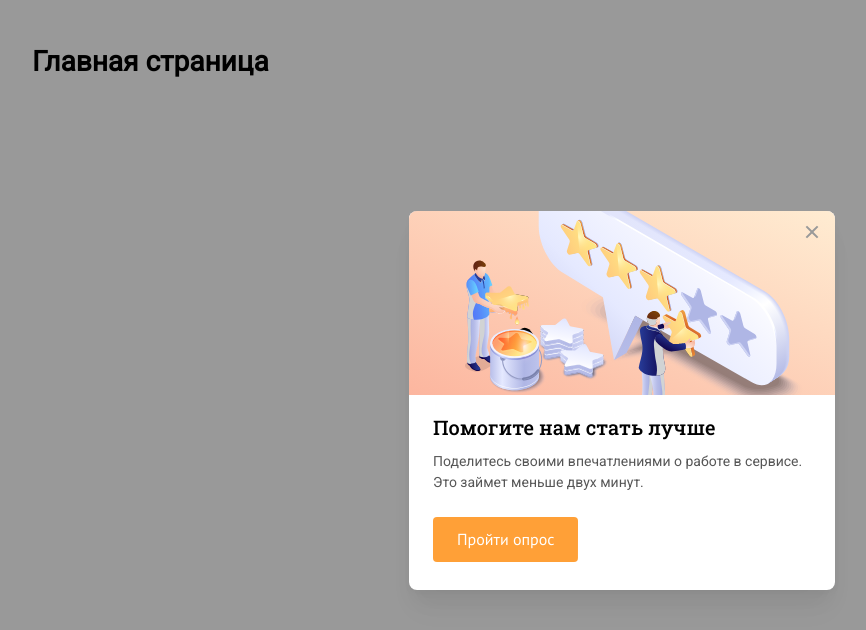
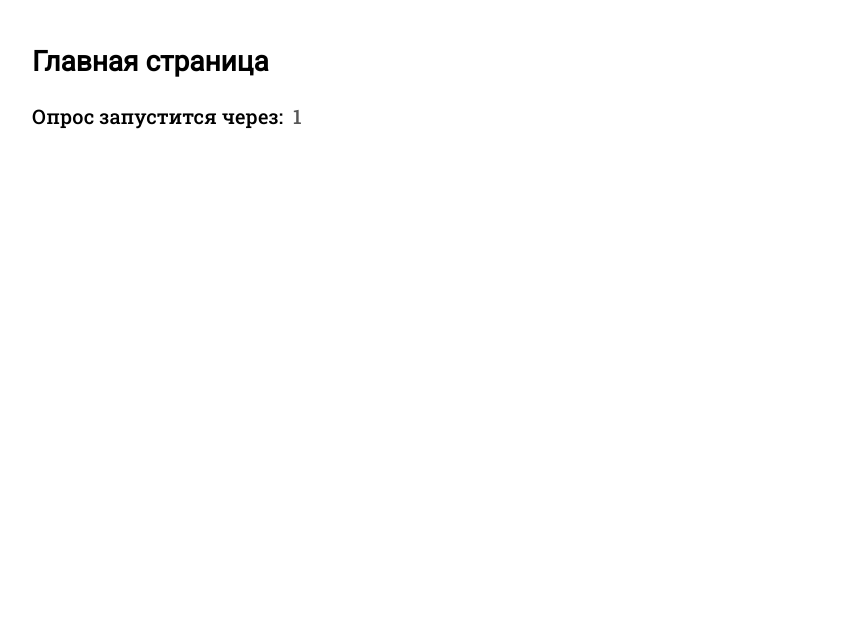
Before and after one commit to MaxFreedomDev/questionnaire-app, a React (Create React App) app: page / in a window 1280 px wide. Shown: the top 630 px of the page, without its empty margins (18-884 px from the left). Built offline with nearby package versions, Linux system fonts and the light colour scheme.

Commit message:
set timeout

```diff
--- a/src/components/app/app.tsx
+++ b/src/components/app/app.tsx
@@ -10,7 +10,7 @@ const App: React.FC = () => {
 
   useEffect(() => {
     if (seconds > 0) {
-      setTimeout(() => setSeconds(seconds - 1), 1000);
+      setTimeout(() => setSeconds(seconds - 1), 10000);
     } else {
       setModalActive(true);
       setShowBtn(true);
```
